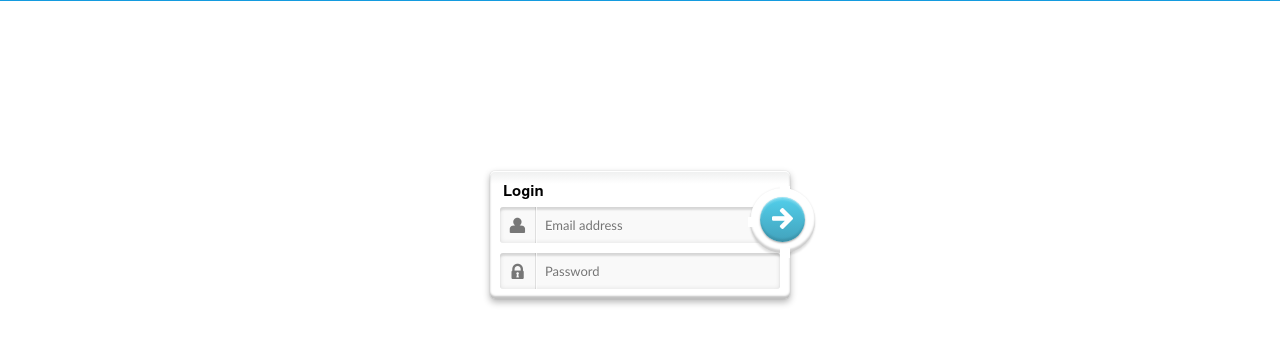
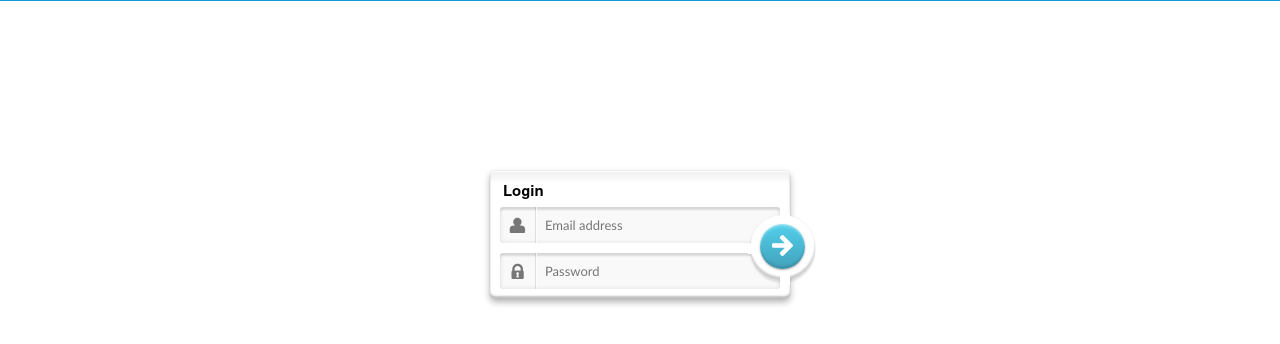
Before and after one commit to sharkmaster999/TweetyFinal, a PHP site: page /login.php in a window 1280 px wide. Shown: the part 69-413 px from the top of the page. Run offline with PHP 8.4, Linux system fonts and the light colour scheme.

Commit message:
update the login design

```diff
--- a/css/style.css
+++ b/css/style.css
@@ -44,7 +44,7 @@
     background: linear-gradient(#eeefef, #ffffff 10%);
 }
 
-.form-1 .field {
+.form-1 .field {;
     position: relative; /* For the icon positioning */
 }
 
@@ -122,7 +122,7 @@
     width: 65px;
     height: 65px;
     position: absolute;
-    top: 17px;
+    top: 44px;
     right: -25px;
     padding: 10px;
     z-index: 2;
```
Also changed, not shown: style.css (deleted).
